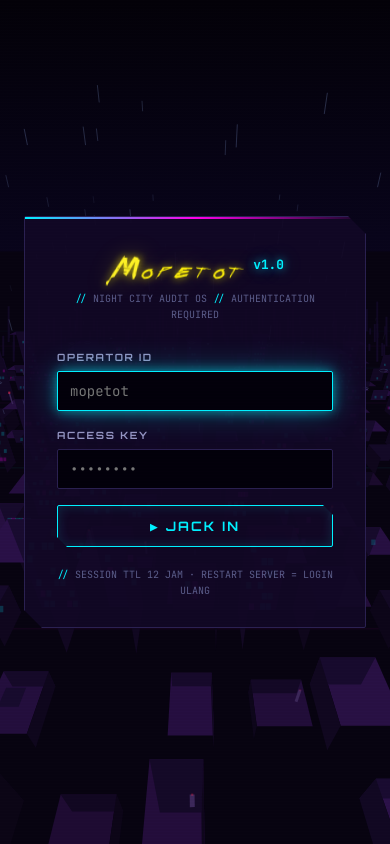
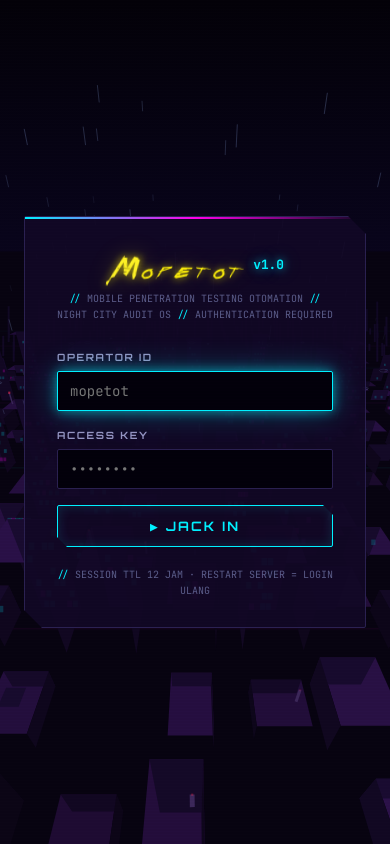
Before and after one commit to wawan28xx/MOPETOT, a FastAPI app: page /login in a window 390 px wide. Run offline with FastAPI, Linux system fonts and the light colour scheme; some libraries are stand-ins or nearby versions.

Commit message:
docs: MOPETOT = Mobile Penetration Testing Otomation
Branding expansion applied across README, web templates (title, footer,
login subtitle), FastAPI app title, and web/README.

Generated by Mistral Vibe.
Co-Authored-By: Mistral Vibe <vibe@mistral.ai>

```diff
--- a/web/app.py
+++ b/web/app.py
@@ -71,7 +71,7 @@ MAX_UPLOAD_BYTES = _positive_int_env(
 UPLOAD_DIR.mkdir(parents=True, exist_ok=True)
 RESULTS_DIR.mkdir(parents=True, exist_ok=True)
 
-app = FastAPI(title="Mopetot", version="1.0.0")
+app = FastAPI(title="MOPETOT — Mobile Penetration Testing Otomation", version="1.0.0")
 app.mount("/static", StaticFiles(directory=str(BASE_DIR / "static")), name="static")
 templates = Jinja2Templates(directory=str(BASE_DIR / "templates"))
 
--- a/web/templates/base.html
+++ b/web/templates/base.html
@@ -3,7 +3,7 @@
 <head>
     <meta charset="UTF-8">
     <meta name="viewport" content="width=device-width, initial-scale=1.0">
-    <title>{% block title %}Mopetot{% endblock %}</title>
+    <title>{% block title %}MOPETOT — Mobile Penetration Testing Otomation{% endblock %}</title>
     <link rel="stylesheet" href="/static/css/style.css">
     <link rel="stylesheet" href="/static/css/cyberpunk.css">
     <!-- Fonts: cyberpunk theme (Orbitron display / Rajdhani body / JetBrains Mono) -->
@@ -17,7 +17,7 @@
     <!-- NAVBAR -->
     <nav class="navbar">
         <div class="nav-brand">
-            <a href="/" class="cp-logo" title="Mopetot — Mobile Pentest Suite">
+            <a href="/" class="cp-logo" title="MOPETOT — Mobile Penetration Testing Otomation">
                 <span class="cp-logo-word"><span class="cp-logo-big">M</span><span class="cp-logo-rest">OPETOT</span></span>
                 <span class="cp-logo-ver">v1.0</span>
             </a>
@@ -66,7 +66,7 @@
     </main>
 
     <footer class="footer">
-        <p>Mopetot v1.0 | Built for Bug Bounty Hunters</p>
+        <p>MOPETOT (Mobile Penetration Testing Otomation) v1.0 | Built for Bug Bounty Hunters</p>
     </footer>
 
     <!-- BGM: Night City synthwave loop (mulai via tombol navbar atau tombol apa pun) -->
--- a/web/templates/login.html
+++ b/web/templates/login.html
@@ -3,7 +3,7 @@
 <head>
     <meta charset="UTF-8">
     <meta name="viewport" content="width=device-width, initial-scale=1.0">
-    <title>Login — Mopetot</title>
+    <title>Login — MOPETOT | Mobile Penetration Testing Otomation</title>
     <link rel="stylesheet" href="/static/css/style.css">
     <link rel="stylesheet" href="/static/css/cyberpunk.css">
     <link rel="preconnect" href="https://fonts.googleapis.com">
@@ -118,7 +118,7 @@
                 <span class="cp-logo-word"><span class="cp-logo-big">M</span><span class="cp-logo-rest">OPETOT</span></span>
                 <span class="cp-logo-ver">v1.0</span>
             </div>
-            <p class="login-foot" style="margin:0 0 26px 0;"><b>//</b> NIGHT CITY AUDIT OS <b>//</b> AUTHENTICATION REQUIRED</p>
+            <p class="login-foot" style="margin:0 0 26px 0;"><b>//</b> MOBILE PENETRATION TESTING OTOMATION <b>//</b> NIGHT CITY AUDIT OS <b>//</b> AUTHENTICATION REQUIRED</p>
 
             {% if error %}
             <div class="login-error">&#9888; {{ error }}</div>
```
Also changed, not shown: README.md, web/README.md.
